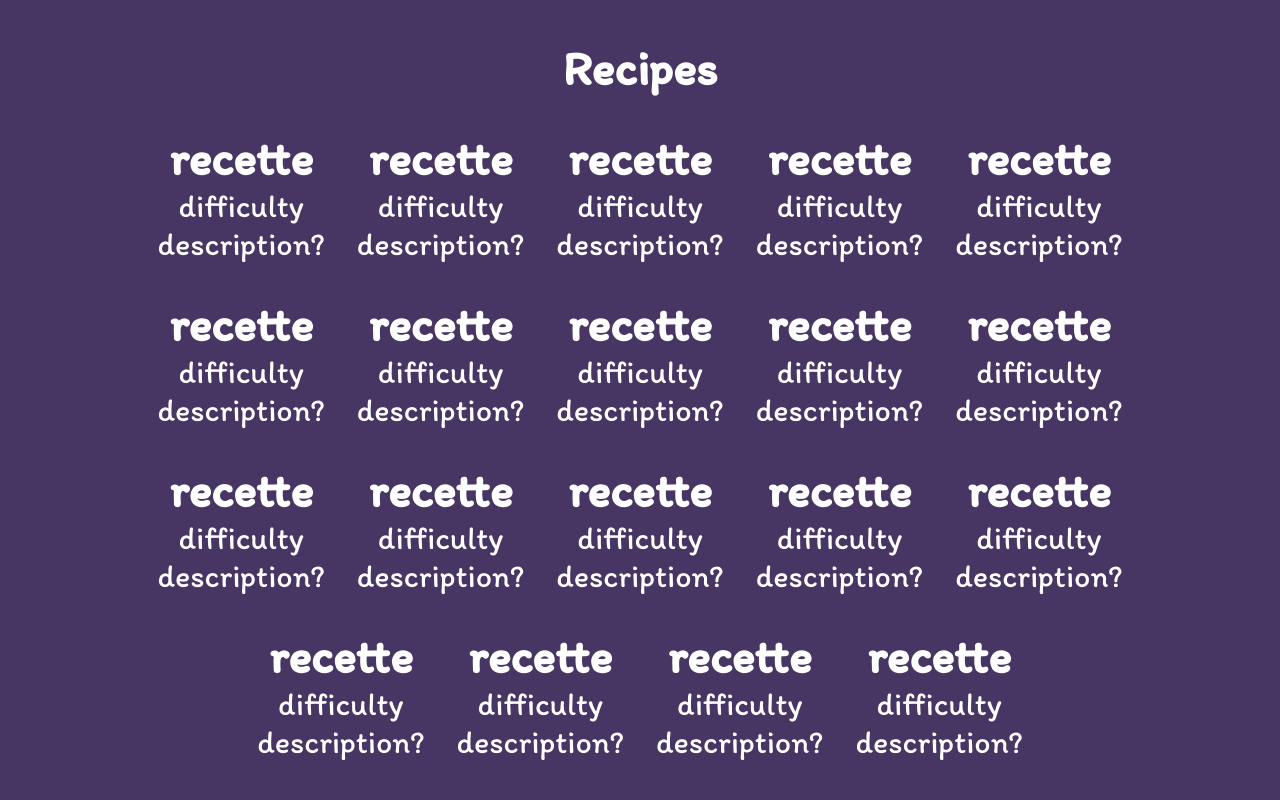
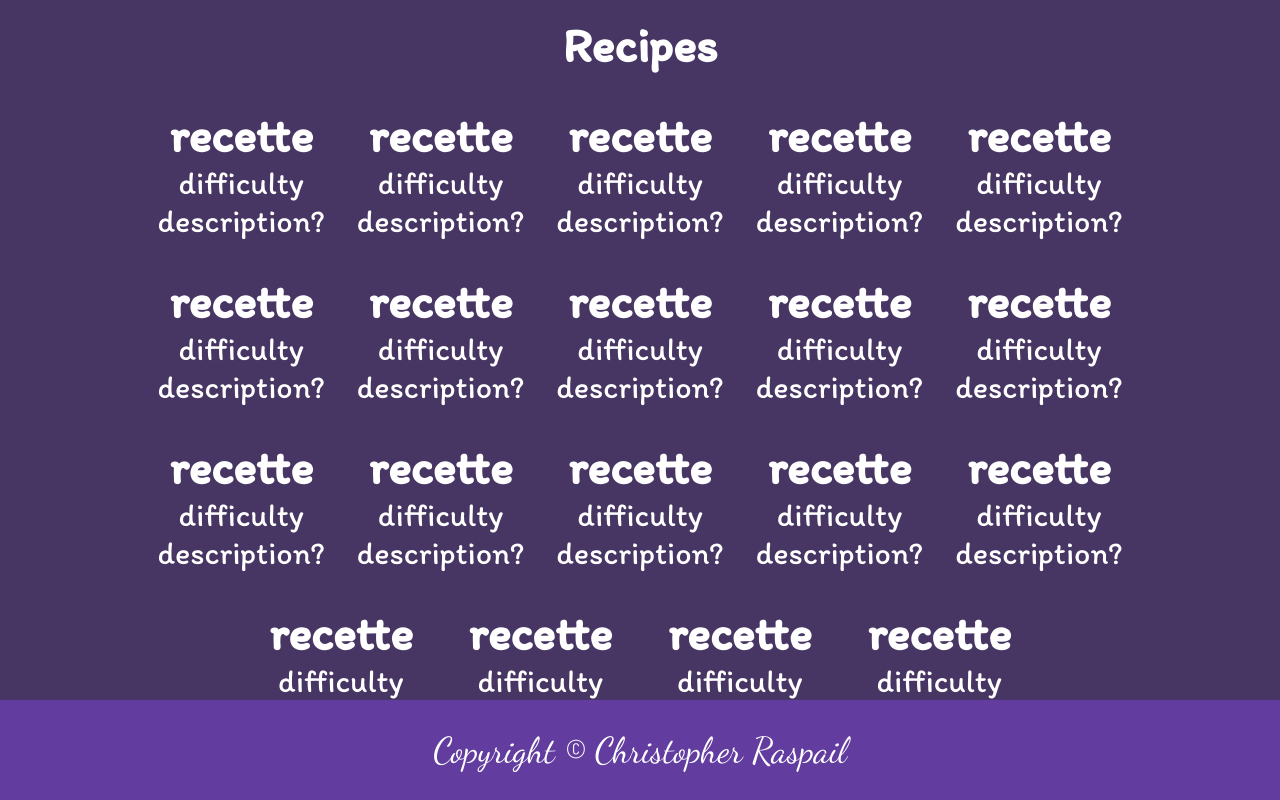
Before and after one commit to Laynaria/Vegan-Witch-Pot, a React (Vite) app in the folder frontend/: page / in a window 1280 px wide. Both pictures are taken after a click on the button "Enter". Built offline with nearby package versions, Linux system fonts and the light colour scheme.

Commit message:
Footer done

```diff
--- a/frontend/src/App.scss
+++ b/frontend/src/App.scss
@@ -2,6 +2,7 @@
 
 * {
   margin: 0;
+  padding: 0;
 }
 
 body {
@@ -13,7 +14,6 @@ body {
 }
 
 main {
-  min-height: 100vh;
   display: flex;
   flex-direction: column;
   align-items: center;
--- a/frontend/src/assets/_variables.scss
+++ b/frontend/src/assets/_variables.scss
@@ -18,10 +18,10 @@ $font-color: white;
 
 $font-size: 2rem;
 $title-size: 2.25rem;
-$title-bigger-size: 1.5rem;
 
 // Colors parameters
 $background-color: #473663;
+$primary-color: #623d9f;
 $secondary-color: #56b972;
 
 // border radius
--- /dev/null
+++ b/frontend/src/components/Footer/Footer.jsx
@@ -0,0 +1,19 @@
+import "./Footer.scss";
+
+export default function Footer() {
+  return (
+    <footer>
+      <p>
+        Copyright ©{" "}
+        <a
+          href="https://layne-portfolio.netlify.app/"
+          target="_blank"
+          rel="noreferrer"
+          alt="Christopher Raspail Portfolio"
+        >
+          Christopher Raspail
+        </a>
+      </p>
+    </footer>
+  );
+}
--- /dev/null
+++ b/frontend/src/components/Footer/Footer.scss
@@ -0,0 +1,24 @@
+@import "../../assets/variables";
+
+footer {
+  background-color: $primary-color;
+  height: 100px;
+  display: flex;
+  align-items: center;
+  justify-content: center;
+  text-align: center;
+  font-family: $font-title;
+  font-size: $title-size;
+  position: fixed;
+  width: 100%;
+  bottom: 0;
+
+  a {
+    text-decoration: none;
+    color: $font-color;
+
+    &:hover {
+      color: $secondary-color;
+    }
+  }
+}
--- /dev/null
+++ b/frontend/src/components/Layout/Layout.jsx
@@ -0,0 +1,10 @@
+import Footer from "@components/Footer/Footer";
+
+export default function Layout({ children }) {
+  return (
+    <>
+      {children}
+      <Footer />
+    </>
+  );
+}
--- a/frontend/src/pages/Home.jsx
+++ b/frontend/src/pages/Home.jsx
@@ -1,12 +1,19 @@
 import { useState } from "react";
 import Landing from "@components/Home/Landing";
+import Layout from "@components/Layout/Layout";
 import Recipes from "@components/Home/Recipes";
 
 export default function Home() {
   const [isLanding, setIsLanding] = useState(true);
   return (
     <main>
-      {isLanding ? <Landing setIsLanding={setIsLanding} /> : <Recipes />}
+      {isLanding ? (
+        <Landing setIsLanding={setIsLanding} />
+      ) : (
+        <Layout>
+          <Recipes />
+        </Layout>
+      )}
     </main>
   );
 }
```
